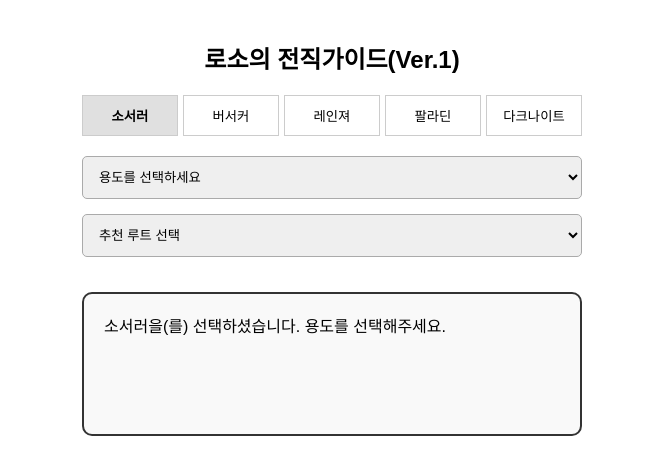
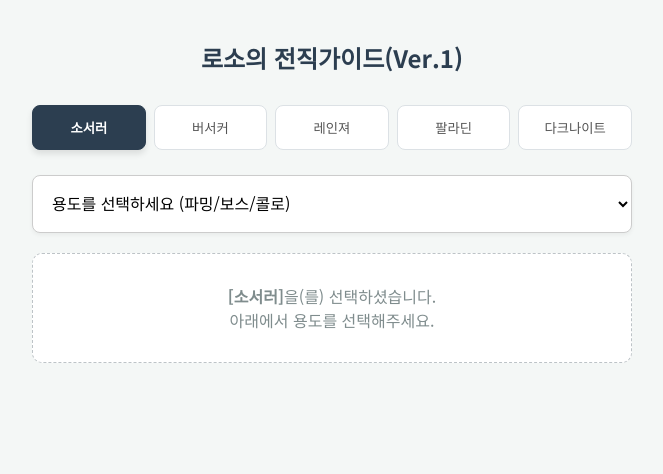
Before and after one commit to Roso02/-, a plain HTML site: page index.html in a window 1280 px wide. Both pictures are taken after a click on the button "소서러". Shown: the whole page, without its empty margins (308-971 px from the left). Drawn offline with Linux system fonts and the light colour scheme.

Commit message:
Update index.html

```diff
--- a/index.html
+++ b/index.html
@@ -3,27 +3,113 @@
 <head>
     <meta charset="UTF-8">
     <title>로소의 전직가이드(Ver.1)</title>
+    <!-- 웹 폰트 적용 (가독성 높은 Noto Sans KR) -->
+    <link href="https://fonts.googleapis.com/css2?family=Noto+Sans+KR:wght@400;700&display=swap" rel="stylesheet">
     <style>
-        body { font-family: sans-serif; padding: 20px; text-align: center; max-width: 500px; margin: auto; }
-        .tabs { display: flex; justify-content: center; margin-bottom: 20px; gap: 5px; }
-        .tab-btn { padding: 10px; cursor: pointer; border: 1px solid #ccc; background: #fff; flex: 1; }
-        .tab-btn.active { background: #e0e0e0; font-weight: bold; }
-        select { width: 100%; padding: 12px; margin-bottom: 15px; border-radius: 5px; border: 1px solid #aaa; }
-        #result {
-            margin-top: 20px;
+        body {
+            font-family: 'Noto Sans KR', sans-serif;
             padding: 20px;
-            border: 2px solid #333;
+            text-align: center;
+            max-width: 600px; /* 모바일 및 PC에서 보기 좋게 폭 조정 */
+            margin: auto;
+            background-color: #f4f7f6;
+            color: #333;
+        }
+        h2 { margin-bottom: 30px; color: #2c3e50; }
+
+        /* 탭 버튼 스타일 개선 */
+        .tabs {
+            display: flex;
+            justify-content: center;
+            flex-wrap: wrap;
+            gap: 8px;
+            margin-bottom: 25px;
+        }
+        .tab-btn {
+            padding: 12px 15px;
+            cursor: pointer;
+            border: 1px solid #dce1e5;
+            border-radius: 8px;
+            background: #fff;
+            flex: 1;
+            min-width: 90px;
+            font-weight: 500;
+            transition: all 0.2s ease;
+            color: #555;
+        }
+        .tab-btn:hover { background: #f0f4f8; }
+        .tab-btn.active {
+            background: #2c3e50;
+            color: #fff;
+            border-color: #2c3e50;
+            font-weight: bold;
+            box-shadow: 0 4px 6px rgba(0,0,0,0.1);
+        }
+
+        /* 셀렉트 박스 스타일 개선 */
+        select {
+            width: 100%;
+            padding: 15px;
+            margin-bottom: 20px;
+            border-radius: 8px;
+            border: 1px solid #ccc;
+            font-size: 16px;
+            font-family: 'Noto Sans KR', sans-serif;
+            background-color: #fff;
+            outline: none;
+            box-shadow: 0 2px 4px rgba(0,0,0,0.05);
+        }
+        select:focus { border-color: #2c3e50; }
+
+        /* 결과 리스트 컨테이너 */
+        #routeList {
+            display: flex;
+            flex-direction: column;
+            gap: 15px; /* 카드 사이 간격 */
+        }
+
+        /* 가독성을 높인 카드형 레이아웃 */
+        .route-card {
+            background: #fff;
             border-radius: 10px;
+            padding: 20px;
             text-align: left;
-            background: #f9f9f9;
-            min-height: 100px;
-            white-space: pre-wrap; /* 줄바꿈 적용 */
-            line-height: 1.6; /* 가독성을 위한 줄간격 */
+            box-shadow: 0 2px 8px rgba(0,0,0,0.05);
+            border-left: 5px solid #3498db; /* 시각적 포인트를 주는 왼쪽 띠 */
+        }
+
+        /* 카드 내 루트 이름 */
+        .route-name {
+            font-size: 1.15em;
+            font-weight: 700;
+            color: #2980b9;
+            margin-bottom: 10px;
+            border-bottom: 1px solid #eee;
+            padding-bottom: 8px;
+        }
+
+        /* 카드 내 설명글 */
+        .route-desc {
+            font-size: 0.95em;
+            color: #444;
+            white-space: pre-wrap; /* 줄바꿈 유지 */
+            line-height: 1.6; /* 텍스트 줄 간격 확보 */
+            word-break: keep-all; /* 단어 단위로 줄바꿈하여 읽기 편하게 설정 */
+        }
+
+        /* 초기 안내 문구 */
+        .empty-msg {
+            padding: 30px;
+            color: #7f8c8d;
+            background: #fff;
+            border-radius: 10px;
+            border: 1px dashed #bdc3c7;
         }
     </style>
 </head>
 <body>
     <h2>로소의 전직가이드(Ver.1)</h2>
+
     <div class="tabs" id="jobTabs">
         <button class="tab-btn" onclick="selectJob('소서러', this)">소서러</button>
         <button class="tab-btn" onclick="selectJob('버서커', this)">버서커</button>
@@ -31,16 +117,18 @@
         <button class="tab-btn" onclick="selectJob('팔라딘', this)">팔라딘</button>
         <button class="tab-btn" onclick="selectJob('다크나이트', this)">다크나이트</button>
     </div>
-    <select id="usageSelect" onchange="showRoute()">
-        <option value="">용도를 선택하세요</option>
+
+    <select id="usageSelect" onchange="showRoutes()">
+        <option value="">용도를 선택하세요 (파밍/보스/콜로)</option>
         <option value="파밍">파밍</option>
         <option value="보스">보스</option>
         <option value="콜로">콜로</option>
     </select>
-    <select id="routeSelect" onchange="showDescription()">
-        <option value="">추천 루트 선택</option>
-    </select>
-    <div id="result">직업과 용도를 선택해 주세요.</div>
+
+    <!-- 결과를 카드 형태로 뿌려줄 영역 -->
+    <div id="routeList">
+        <div class="empty-msg">직업과 용도를 선택해 주세요.</div>
+    </div>
 
     <script>
         const data = {
@@ -117,34 +205,49 @@
 
         function selectJob(job, btn) {
             currentJob = job;
+            // 활성화된 탭 디자인 변경
             document.querySelectorAll('.tab-btn').forEach(el => el.classList.remove('active'));
             btn.classList.add('active');
 
-            // 직업을 바꿀 때마다 용도와 루트 선택 초기화
+            // 직업 변경 시 화면 초기화
             document.getElementById('usageSelect').value = "";
-            document.getElementById('routeSelect').innerHTML = '<option value="">추천 루트 선택</option>';
-            document.getElementById('result').innerText = job + "을(를) 선택하셨습니다. 용도를 선택해주세요.";
+            const routeList = document.getElementById('routeList');
+            routeList.innerHTML = `<div class="empty-msg"><b>[${job}]</b>을(를) 선택하셨습니다.<br>아래에서 용도를 선택해주세요.</div>`;
         }
 
-        function showRoute() {
+        // 용도 선택 시 모든 관련 루트를 카드로 그려주는 함수
+        function showRoutes() {
             const usage = document.getElementById('usageSelect').value;
-            const routeSelect = document.getElementById('routeSelect');
-            routeSelect.innerHTML = '<option value="">추천 루트 선택</option>';
-            if (data[currentJob] && data[currentJob][usage]) {
-                Object.keys(data[currentJob][usage]).forEach(route => {
-                    let opt = document.createElement('option');
-                    opt.value = route;
-                    opt.innerHTML = route;
-                    routeSelect.appendChild(opt);
+            const routeList = document.getElementById('routeList');
+
+            // 초기화
+            routeList.innerHTML = '';
+
+            if (!currentJob) {
+                routeList.innerHTML = '<div class="empty-msg">직업을 먼저 선택해 주세요.</div>';
+                return;
+            }
+
+            if (usage && data[currentJob] && data[currentJob][usage]) {
+                const routes = data[currentJob][usage];
+
+                Object.keys(routes).forEach(routeName => {
+                    const desc = routes[routeName];
+
+                    // 카드 요소 생성
+                    const card = document.createElement('div');
+                    card.className = 'route-card';
+
+                    // 카드 내부 HTML 조립
+                    card.innerHTML = `
+                        <div class="route-name">${routeName}</div>
+                        <div class="route-desc">${desc}</div>
+                    `;
+
+                    routeList.appendChild(card);
                 });
-            }
-        }
-
-        function showDescription() {
-            const usage = document.getElementById('usageSelect').value;
-            const route = document.getElementById('routeSelect').value;
-            if (data[currentJob] && data[currentJob][usage] && data[currentJob][usage][route]) {
-                document.getElementById('result').innerText = data[currentJob][usage][route];
+            } else {
+                routeList.innerHTML = '<div class="empty-msg">용도를 선택해 주세요.</div>';
             }
         }
     </script>
```
